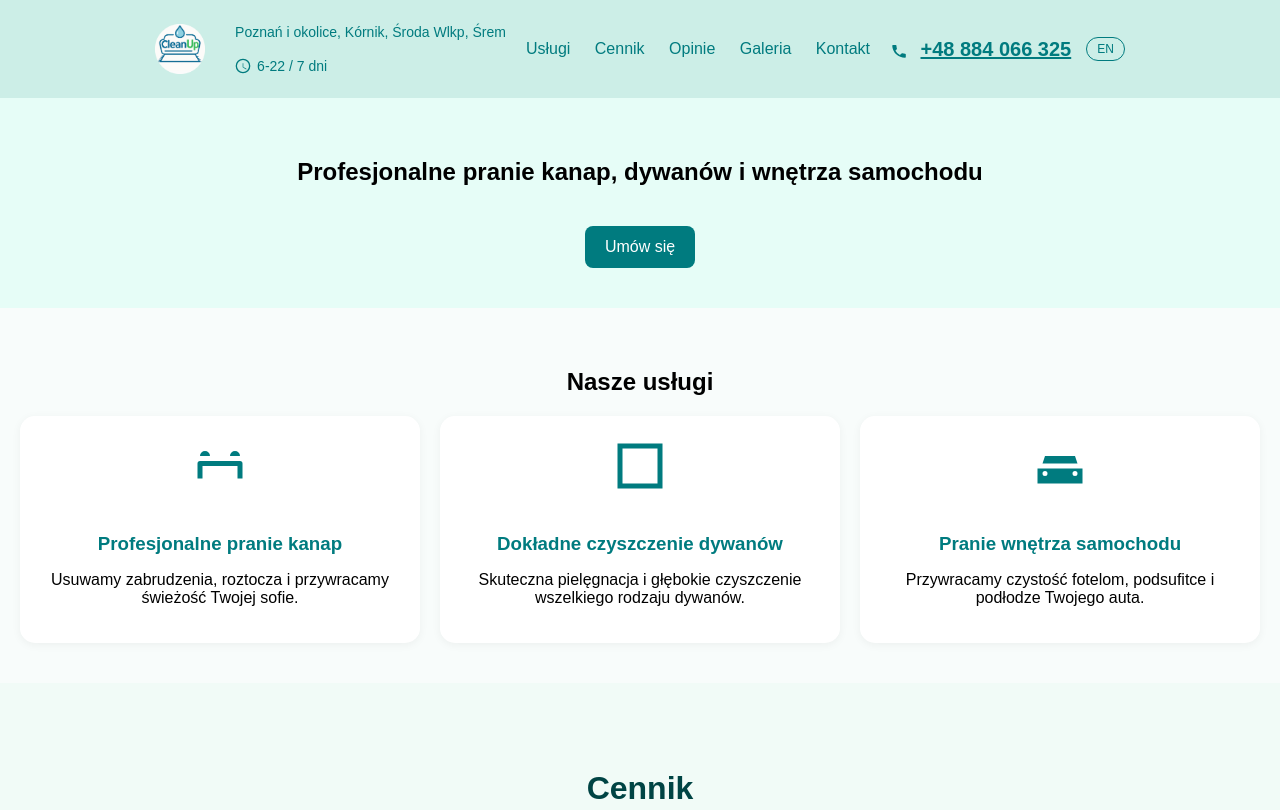
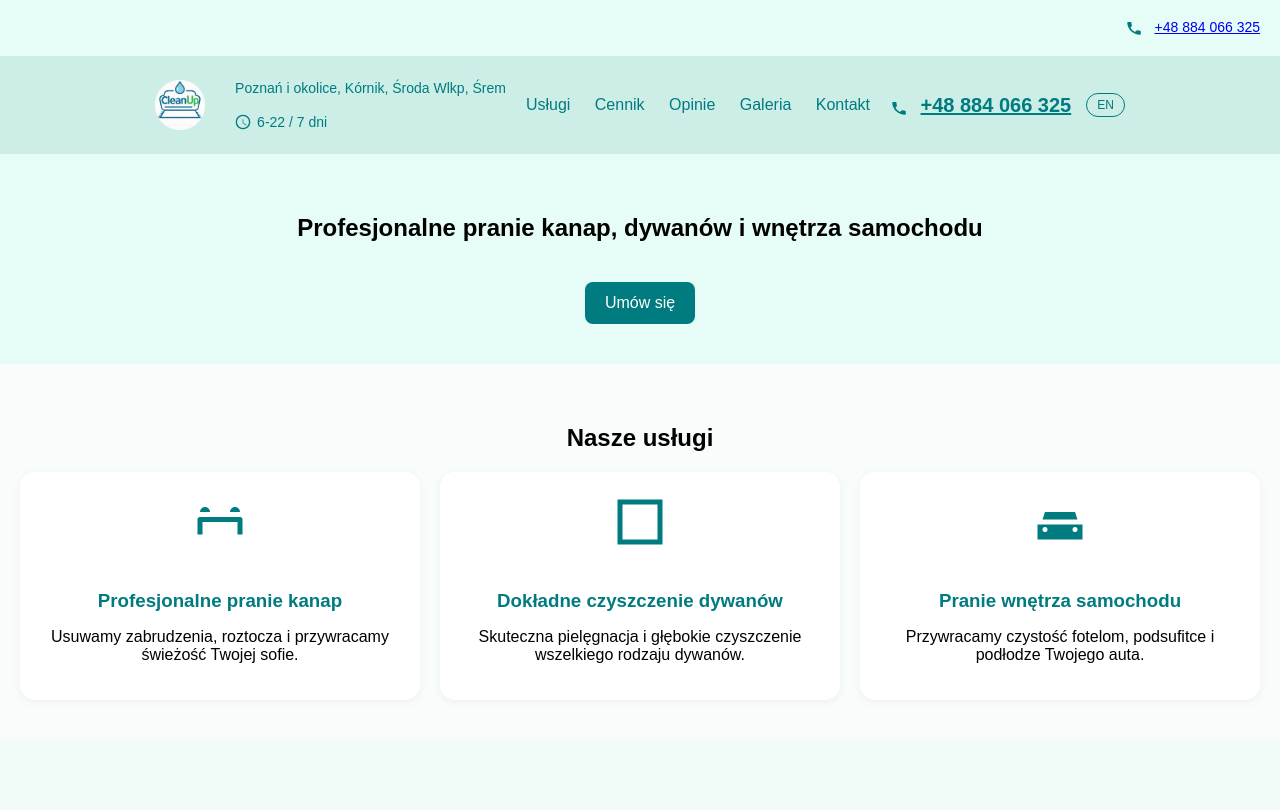
Before and after one commit to Valentyn1992-pl/Cleanup, a plain HTML site: page index.html in a window 1280 px wide. Shown: the top 810 px of the page. Drawn offline with Linux system fonts and the light colour scheme.

Commit message:
Update index.html

```diff
--- a/index.html
+++ b/index.html
@@ -8,7 +8,15 @@
 </head>
 <body>
   <body data-lang="pl">
- <header>
+
+  <div class="top-bar">
+    <p>
+      <img src="img/phone.svg" alt="Telefon" class="phone-icon" />
+      <a href="tel:+48884066325">+48 884 066 325</a>
+    </p>
+  </div>
+
+	  <header>
   <img src="img/logo.png" alt="CleanUp logo" class="logo" />
 
   <div class="header-info">
```
